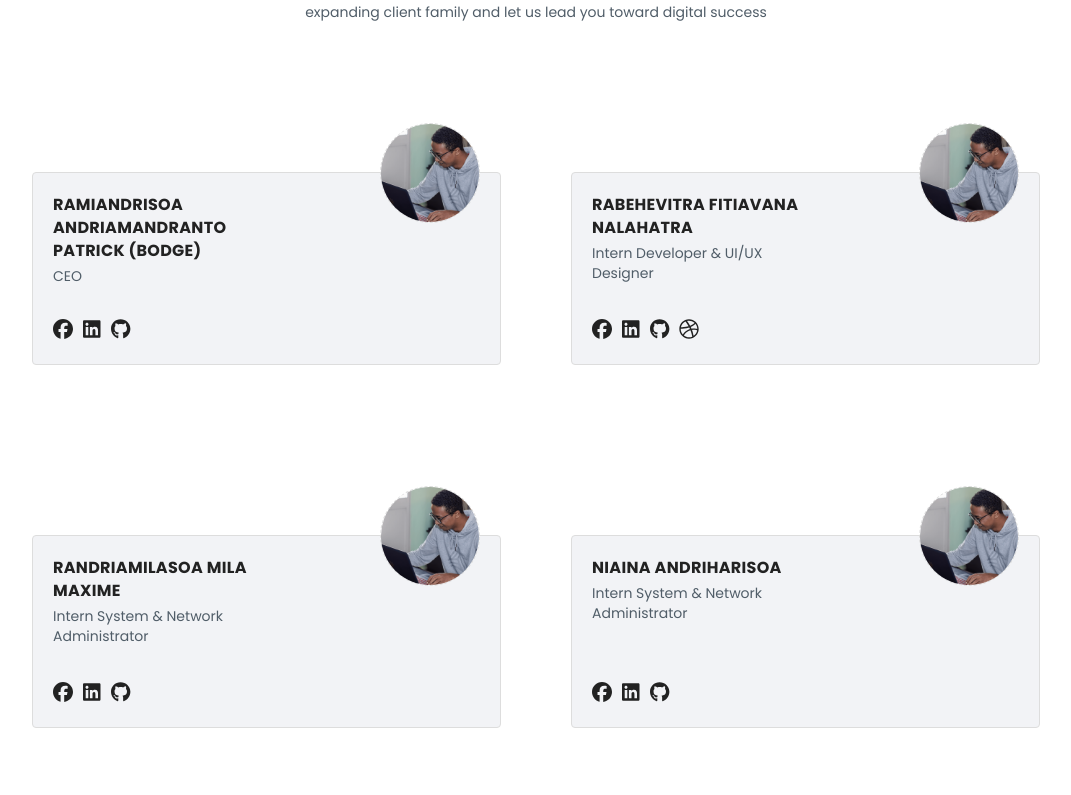
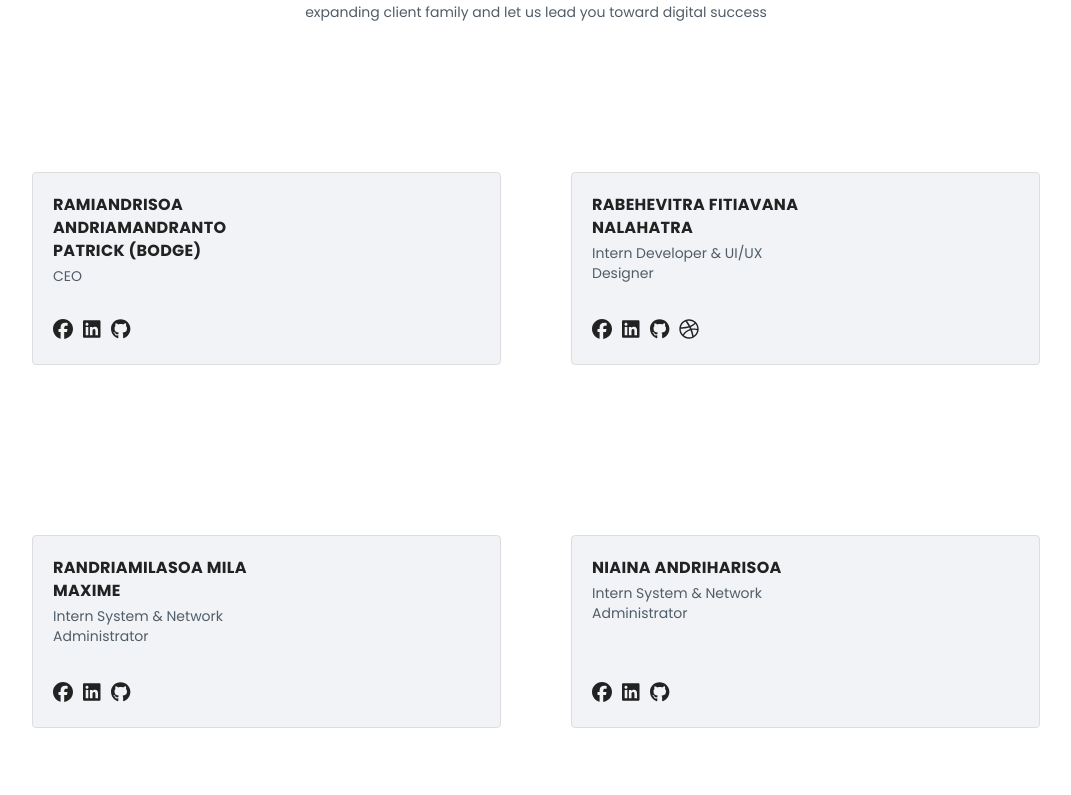
Before and after one commit to maxime-dot/website3, a Next.js app: page /teams in a window 1280 px wide. Shown: the part 1005-1800 px from the top of the page, without its empty margins (104-1175 px from the left). Built offline with nearby package versions, Linux system fonts and the light colour scheme.

Commit message:
feat: comment profile pics...

```diff
--- a/src/app/components/team-list/TeamList.tsx
+++ b/src/app/components/team-list/TeamList.tsx
@@ -24,9 +24,9 @@ const TeamList: React.FC = () => {
 
                 {TeamData.map((data, index) => (
                     <motion.div initial={{opacity: 0, y: 20}} whileInView={{opacity: 1, y:0}} viewport={{once: true}} transition={{delay: .3}} className="team-item d-flex-space-between flex-col" key={`team-${index}`}>
-                        <div className="profile-pics">
-                            <Image src={"/images/teams/gallery/mr-manase-coding.png"} alt={`${data.firstName} ${data.lastName} profile`} width={600} height={600} className={"pics"}/>
-                        </div>
+                        {/*<div className="profile-pics">*/}
+                        {/*    <Image src={"/images/teams/gallery/mr-manase-coding.png"} alt={`${data.firstName} ${data.lastName} profile`} width={600} height={600} className={"pics"}/>*/}
+                        {/*</div>*/}
                         <div className="profile-info d-flex flex-col">
                             <span className={"profile-name"}>{data.firstName}  {data.lastName}</span>
                             <span className={"profile-post"}>{data.post}</span>
```
